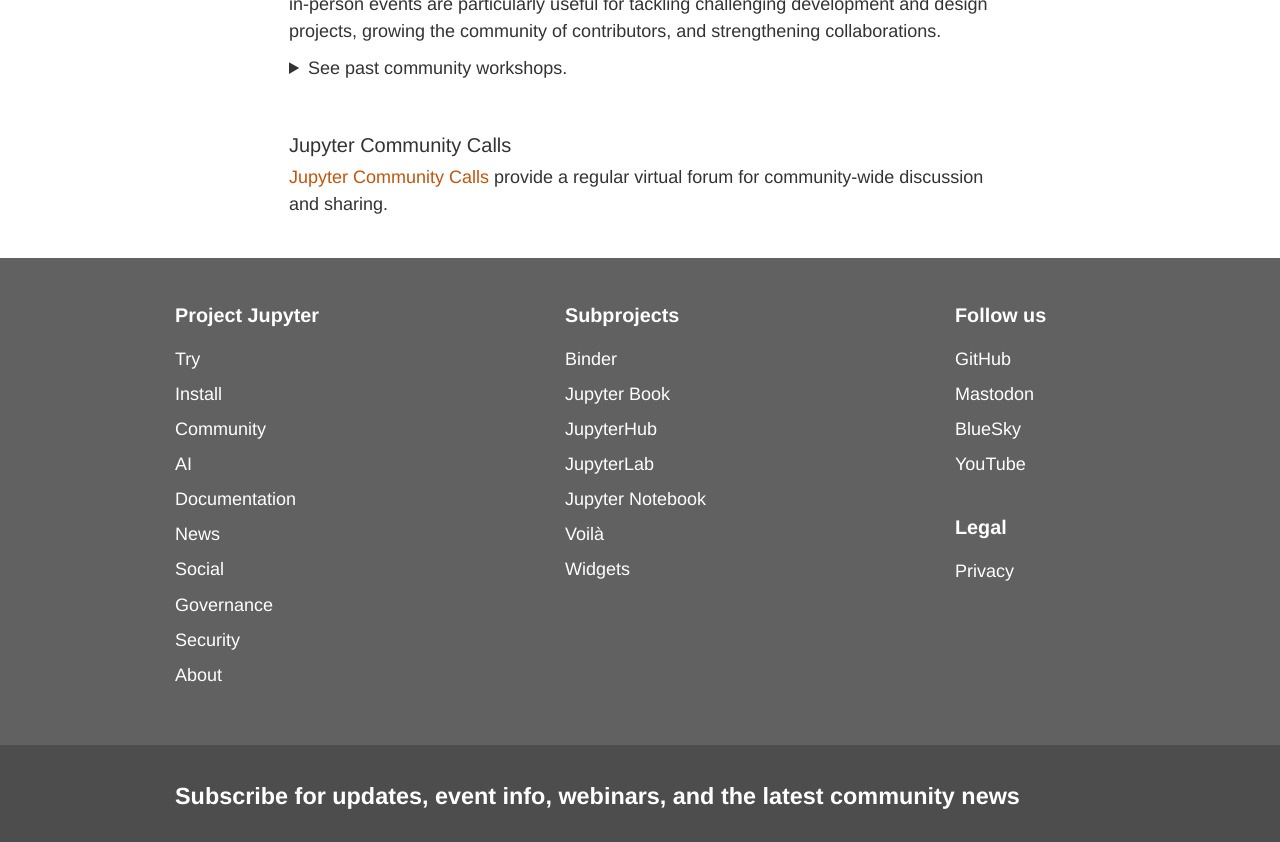
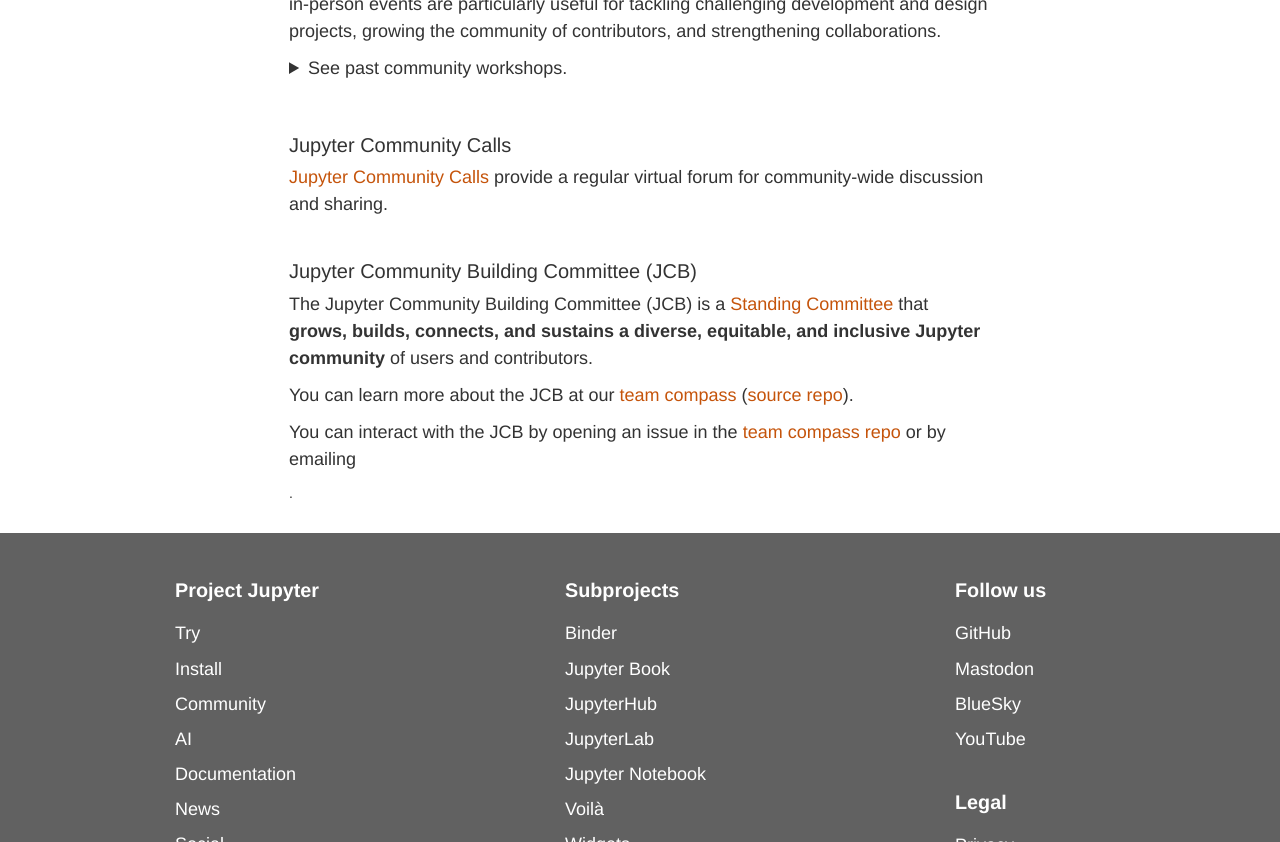
Before and after one commit to jupyter/jupyter.github.io, a Jekyll site: the page built from community.md, in a window 1280 px wide and 900 px high, scrolled down 2765 px, cut to the strip 0-842 px from the top of the window. Built offline with Jekyll 4.4.1, drawn with Linux system fonts in a browser that asks for light colours; comment, search, counter and statistics services are not loaded.

Commit message:
Add JCB info to community page

```diff
--- a/community.md
+++ b/community.md
@@ -146,3 +146,18 @@
 
 [Jupyter Community Calls](https://jupyter.readthedocs.io/en/latest/community/content-community.html#jupyter-wide-meetings)
 provide a regular virtual forum for community-wide discussion and sharing.
+
+### Jupyter Community Building Committee (JCB)
+
+The Jupyter Community Building Committee (JCB) is a
+[Standing Committee](https://jupyter.org/governance/standing-committees-and-working-groups/#standing-committees)
+that **grows, builds, connects, and sustains a diverse, equitable, and inclusive Jupyter
+community** of users and contributors.
+
+You can learn more about the JCB at our [team
+compass](https://jupyter.org/community-committee/)
+([source repo](https://github.com/jupyter/community-committee)).
+
+You can interact with the JCB by opening an issue in the
+[team compass repo](https://github.com/jupyter/community-committee) or by emailing
+<TODO>.
```
